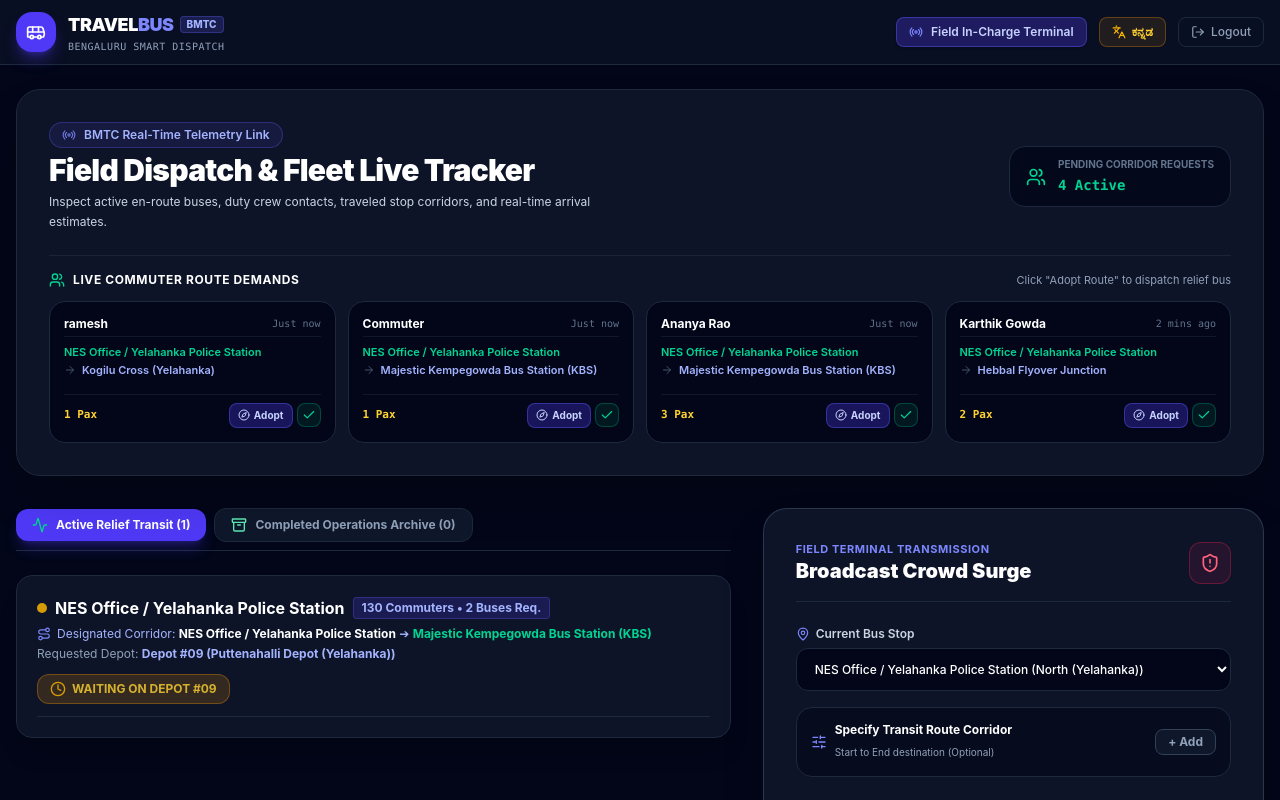
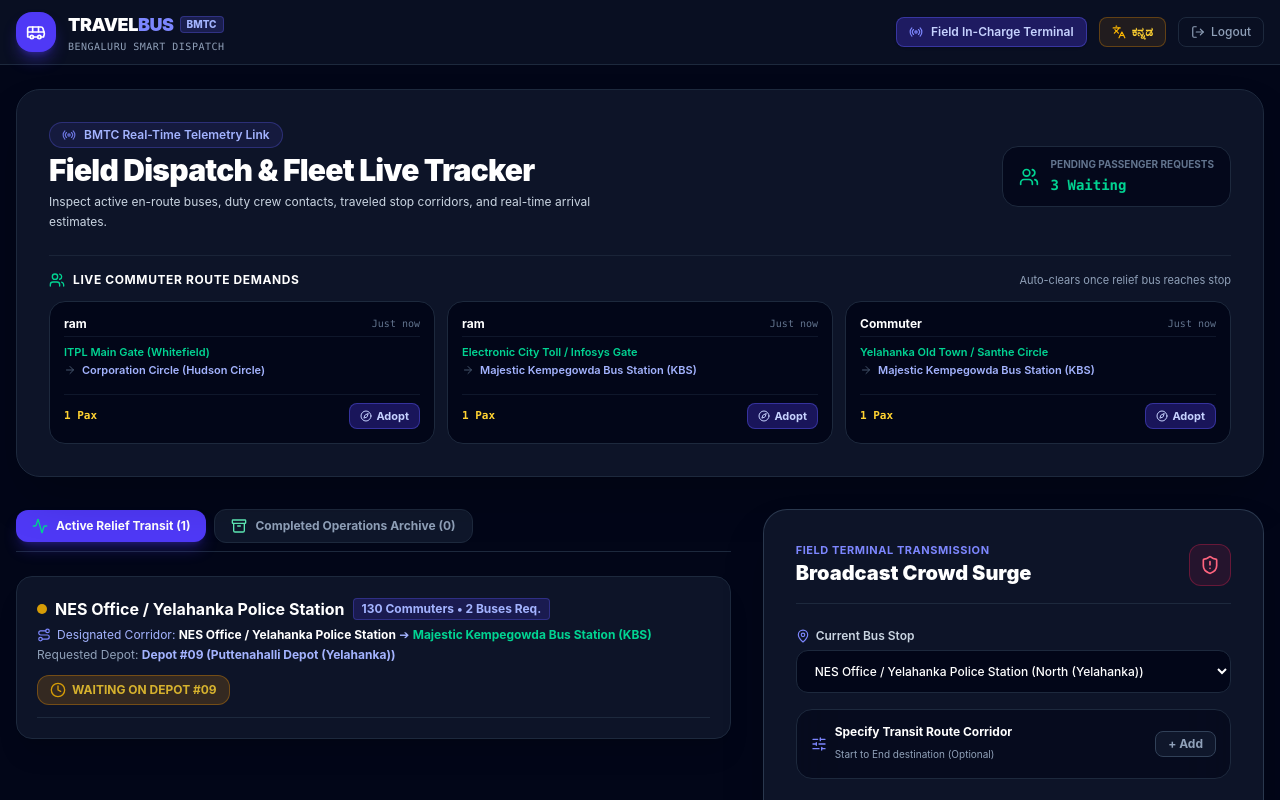
Before and after one commit to nagashayan07/smart-bus-dispatch, a React (Vite) app: page /reporter in a window 1280 px wide. Shown: the top 800 px of the page. Built offline with nearby package versions, Linux system fonts and the light colour scheme.

Commit message:
Automate passenger request clearance upon bus arrival and remove manual tick buttons

```diff
--- a/src/context/DispatchContext.jsx
+++ b/src/context/DispatchContext.jsx
@@ -4,6 +4,7 @@ const DispatchContext = createContext();
 
 export function DispatchProvider({ children }) {
   const [userRole, setUserRole] = useState(() => localStorage.getItem('bmtc_role') || 'reporter');
+
   const [alerts, setAlerts] = useState(() => {
     const saved = localStorage.getItem('bmtc_alerts');
     if (saved) {
@@ -38,39 +39,30 @@ export function DispatchProvider({ children }) {
     return [
       {
         id: 'pax-req-1',
-        passengerName: 'ramesh',
-        origin: 'NES Office / Yelahanka Police Station',
-        destination: 'Kogilu Cross (Yelahanka)',
+        passengerName: 'ram',
+        origin: 'ITPL Main Gate (Whitefield)',
+        destination: 'Corporation Circle (Hudson Circle)',
         groupCount: 1,
-        status: 'Queued',
+        status: 'Pending',
         time: 'Just now'
       },
       {
         id: 'pax-req-2',
-        passengerName: 'Commuter',
-        origin: 'NES Office / Yelahanka Police Station',
+        passengerName: 'ram',
+        origin: 'Electronic City Toll / Infosys Gate',
         destination: 'Majestic Kempegowda Bus Station (KBS)',
         groupCount: 1,
-        status: 'Queued',
+        status: 'Pending',
         time: 'Just now'
       },
       {
         id: 'pax-req-3',
-        passengerName: 'Ananya Rao',
-        origin: 'NES Office / Yelahanka Police Station',
+        passengerName: 'Commuter',
+        origin: 'Yelahanka Old Town / Santhe Circle',
         destination: 'Majestic Kempegowda Bus Station (KBS)',
-        groupCount: 3,
-        status: 'Queued',
+        groupCount: 1,
+        status: 'Pending',
         time: 'Just now'
-      },
-      {
-        id: 'pax-req-4',
-        passengerName: 'Karthik Gowda',
-        origin: 'NES Office / Yelahanka Police Station',
-        destination: 'Hebbal Flyover Junction',
-        groupCount: 2,
-        status: 'Queued',
-        time: '2 mins ago'
       }
     ];
   });
@@ -100,20 +92,6 @@ export function DispatchProvider({ children }) {
       status: 'Pending',
       timestamp: new Date().toLocaleTimeString([], { hour: '2-digit', minute: '2-digit' }),
     };
-
-    // If an alert is created for a corridor, automatically clear passenger requests matching that stop/corridor
-    setPassengerRequests((prev) =>
-      prev.filter((req) => {
-        if (alertData.customRoute) {
-          const matchesRoute =
-            req.origin === alertData.customRoute.origin &&
-            req.destination === alertData.customRoute.destination;
-          return !matchesRoute;
-        }
-        return req.origin !== alertData.stopLocation;
-      })
-    );
-
     setAlerts((prev) => [newAlert, ...prev]);
   };
 
@@ -121,10 +99,6 @@ export function DispatchProvider({ children }) {
     setAlerts((prev) =>
       prev.map((a) => {
         if ((a.id || a._id) === alertId) {
-          // Clear matching requests at this stop upon dispatch
-          setPassengerRequests((pax) =>
-            pax.filter((req) => req.origin !== a.stopLocation)
-          );
           return {
             ...a,
             status: 'Dispatched',
@@ -136,14 +110,19 @@ export function DispatchProvider({ children }) {
     );
   };
 
+  // AUTOMATED CLEARANCE: When a trip is completed at the destination or stop,
+  // matching passenger requests automatically transition to "Completed"
   const markTripCompleted = (alertId) => {
+    let completedStop = null;
+    let completedRoute = null;
+    let busPlate = null;
+
     setAlerts((prev) =>
       prev.map((a) => {
         if ((a.id || a._id) === alertId) {
-          // Clear any remaining requests for this stop
-          setPassengerRequests((pax) =>
-            pax.filter((req) => req.origin !== a.stopLocation)
-          );
+          completedStop = a.stopLocation;
+          completedRoute = a.customRoute;
+          busPlate = a.assignedBus;
           return {
             ...a,
             status: 'Completed',
@@ -153,20 +132,36 @@ export function DispatchProvider({ children }) {
         return a;
       })
     );
+
+    // Automatically transition matching passenger requests from Pending -> Completed
+    if (completedStop || completedRoute) {
+      setPassengerRequests((prev) =>
+        prev.map((req) => {
+          const matchesStop = completedStop && (req.origin.includes(completedStop) || completedStop.includes(req.origin));
+          const matchesCorridor = completedRoute && req.origin === completedRoute.origin;
+
+          if (matchesStop || matchesCorridor) {
+            return {
+              ...req,
+              status: 'Completed',
+              clearedByBus: busPlate || 'BMTC Relief Fleet',
+              completedAt: new Date().toLocaleTimeString([], { hour: '2-digit', minute: '2-digit' })
+            };
+          }
+          return req;
+        })
+      );
+    }
   };
 
   const addPassengerRequest = (requestData) => {
     const newReq = {
       ...requestData,
       id: 'pax-req-' + Date.now(),
-      status: 'Queued',
+      status: 'Pending',
       time: 'Just now'
     };
     setPassengerRequests((prev) => [newReq, ...prev]);
-  };
-
-  const clearPassengerRequest = (requestId) => {
-    setPassengerRequests((prev) => prev.filter((r) => r.id !== requestId));
   };
 
   return (
@@ -180,8 +175,7 @@ export function DispatchProvider({ children }) {
         acceptAlert,
         markTripCompleted,
         passengerRequests,
-        addPassengerRequest,
-        clearPassengerRequest
+        addPassengerRequest
       }}
     >
       {children}
--- a/src/pages/ReporterView.jsx
+++ b/src/pages/ReporterView.jsx
@@ -24,8 +24,7 @@ import {
   ArrowRight,
   Users,
   Compass,
-  AlertTriangle,
-  Check
+  AlertTriangle
 } from 'lucide-react';
 
 function calculateDistanceKm(lat1, lon1, lat2, lon2) {
@@ -45,7 +44,7 @@ function calculateDistanceKm(lat1, lon1, lat2, lon2) {
 const COMMUTERS_PER_BUS = 65;
 
 export default function ReporterView() {
-  const { alerts, createAlert, markTripCompleted, passengerRequests, clearPassengerRequest } = useDispatch();
+  const { alerts, createAlert, markTripCompleted, passengerRequests } = useDispatch();
   const { t, lang } = useLanguage();
 
   const [selectedStopId, setSelectedStopId] = useState('s_nes');
@@ -58,6 +57,10 @@ export default function ReporterView() {
   const [showCustomRoute, setShowCustomRoute] = useState(false);
   const [customOriginId, setCustomOriginId] = useState('s_nes');
   const [customDestinationId, setCustomDestinationId] = useState('s1');
+
+  // Segregate pending vs completed passenger requests automatically
+  const pendingPassengerDemands = passengerRequests.filter((r) => r.status !== 'Completed');
+  const completedPassengerDemands = passengerRequests.filter((r) => r.status === 'Completed');
 
   const currentStop = useMemo(
     () => ALL_BANGALORE_STOPS.find((s) => s.id === selectedStopId) || ALL_BANGALORE_STOPS[0],
@@ -139,7 +142,7 @@ export default function ReporterView() {
 
   return (
     <div className="space-y-8 max-w-7xl mx-auto pb-12">
-      {/* HEADER & COMMUTER DEMANDS */}
+      {/* HEADER & PENDING COMMUTER DEMANDS */}
       <div className="bg-slate-900/90 border border-slate-800 rounded-3xl p-6 md:p-8 shadow-2xl backdrop-blur space-y-6">
         <div className="flex flex-col md:flex-row md:items-center justify-between gap-4">
           <div className="space-y-1">
@@ -155,16 +158,16 @@ export default function ReporterView() {
             <Users className="w-5 h-5 text-emerald-400" />
             <div>
               <span className="text-[10px] uppercase font-bold text-slate-500 block">
-                {lang === 'kn' ? 'ಪ್ರಯಾಣಿಕರ ಬಾಕಿ ಬೇಡಿಕೆಗಳು' : 'Pending Corridor Requests'}
+                {lang === 'kn' ? 'ಬಾಕಿ ಇರುವ ಪ್ರಯಾಣಿಕರ ಬೇಡಿಕೆಗಳು' : 'Pending Passenger Requests'}
               </span>
               <span className="text-sm font-black text-emerald-400 font-mono">
-                {passengerRequests.length} {lang === 'kn' ? 'ಬಾಕಿ ಇವೆ' : 'Active'}
+                {pendingPassengerDemands.length} {lang === 'kn' ? 'ಬಾಕಿ ಇವೆ' : 'Waiting'}
               </span>
             </div>
           </div>
         </div>
 
-        {/* COMMUTER DEMAND QUEUE */}
+        {/* COMMUTER DEMAND QUEUE: ONLY SHOWS ACTIVE/PENDING DEMANDS */}
         <div className="pt-4 border-t border-slate-800/80 space-y-3">
           <div className="flex items-center justify-between">
             <div className="flex items-center gap-2">
@@ -173,38 +176,37 @@ export default function ReporterView() {
                 {lang === 'kn' ? 'ಪ್ರಯಾಣಿಕರ ಲೈವ್ ಪ್ರಯಾಣ ಬೇಡಿಕೆಗಳು' : 'Live Commuter Route Demands'}
               </h3>
             </div>
-            {passengerRequests.length > 0 && (
+            {pendingPassengerDemands.length > 0 && (
               <span className="text-[11px] text-slate-400">
-                {lang === 'kn' ? 'ಮಾರ್ಗ ಆಯ್ಕೆ ಮಾಡಲು "ಅಳವಡಿಸಿ" ಕ್ಲಿಕ್ ಮಾಡಿ' : 'Click "Adopt Route" to dispatch relief bus'}
+                {lang === 'kn' ? 'ಬಸ್ ನಿಲ್ದಾಣ ತಲುಪಿದಾಗ ಸ್ವಯಂಚಾಲಿತವಾಗಿ ತೆರವುಗೊಳ್ಳುತ್ತದೆ' : 'Auto-clears once relief bus reaches stop'}
               </span>
             )}
           </div>
 
-          {/* If No Passenger Requests are pending */}
-          {passengerRequests.length === 0 ? (
+          {pendingPassengerDemands.length === 0 ? (
             <div className="bg-slate-950/70 border border-dashed border-emerald-500/30 rounded-2xl p-6 text-center space-y-2">
               <CheckCircle2 className="w-7 h-7 text-emerald-400 mx-auto" />
               <div className="text-xs font-bold text-white">
                 {lang === 'kn'
-                  ? 'ಯಾವುದೇ ಬಾಕಿ ಬೇಡಿಕೆಗಳಿಲ್ಲ — ಎಲ್ಲಾ ಪ್ರಯಾಣಿಕರ ಬೇಡಿಕೆಗಳಿಗೆ ಬಸ್‌ಗಳನ್ನು ಕಳುಹಿಸಲಾಗಿದೆ!'
-                  : 'All Passenger Requests Cleared — Relief Buses Dispatched to Stops!'}
+                  ? 'ಯಾವುದೇ ಬಾಕಿ ಬೇಡಿಕೆಗಳಿಲ್ಲ — ಎಲ್ಲಾ ಪ್ರಯಾಣಿಕರ ಬೇಡಿಕೆಗಳಿಗೆ ಬಸ್‌ಗಳು ತಲುಪಿವೆ!'
+                  : 'All Passenger Requests Cleared — Relief Buses Reached Stops!'}
               </div>
               <p className="text-[11px] text-slate-400 max-w-md mx-auto">
                 {lang === 'kn'
-                  ? 'ಪ್ರಯಾಣಿಕರು ಹೊಸ ಮಾರ್ಗವನ್ನು ಕೋರಿದ ತಕ್ಷಣ ಇಲ್ಲಿ ಲೈವ್ ಆಗಿ ಕಾಣಿಸುತ್ತದೆ.'
-                  : 'As soon as commuters at stops request new pickup corridors, they will appear here.'}
+                  ? 'ಯಾವುದಾದರೂ ಪ್ರಯಾಣಿಕರು ಹೊಸ ಮಾರ್ಗವನ್ನು ಕೋರಿದಾಗ ಮಾತ್ರ ಇಲ್ಲಿ ಕಾಣಿಸುತ್ತದೆ.'
+                  : 'When passengers submit new travel requests, they will automatically appear here until served.'}
               </p>
             </div>
           ) : (
-            <div className="grid grid-cols-1 md:grid-cols-2 lg:grid-cols-4 gap-3">
-              {passengerRequests.map((req) => (
+            <div className="grid grid-cols-1 md:grid-cols-2 lg:grid-cols-3 gap-3">
+              {pendingPassengerDemands.map((req) => (
                 <div
                   key={req.id}
                   className="bg-slate-950 border border-slate-800 hover:border-slate-700 p-3.5 rounded-2xl space-y-2 transition flex flex-col justify-between"
                 >
                   <div>
                     <div className="flex items-center justify-between text-xs pb-1 border-b border-slate-900">
-                      <span className="font-bold text-white truncate max-w-[100px]">{req.passengerName}</span>
+                      <span className="font-bold text-white truncate max-w-[120px]">{req.passengerName}</span>
                       <span className="text-[10px] text-slate-500 font-mono">{req.time}</span>
                     </div>
 
@@ -219,29 +221,19 @@ export default function ReporterView() {
                     </div>
                   </div>
 
-                  <div className="pt-2 mt-2 border-t border-slate-900 flex items-center justify-between gap-1">
+                  <div className="pt-2 mt-2 border-t border-slate-900 flex items-center justify-between">
                     <span className="text-[11px] text-amber-300 font-mono font-bold">
                       {req.groupCount} Pax
                     </span>
 
-                    <div className="flex items-center gap-1">
                     <button
                       onClick={() => handleAdoptPassengerRoute(req)}
                       title="Adopt this route into dispatch form"
-                        className="px-2 py-1 rounded-lg bg-indigo-600/30 hover:bg-indigo-600 border border-indigo-500/40 text-indigo-200 hover:text-white text-[10px] font-bold transition flex items-center gap-1"
+                      className="px-2.5 py-1 rounded-lg bg-indigo-600/30 hover:bg-indigo-600 border border-indigo-500/40 text-indigo-200 hover:text-white text-[11px] font-bold transition flex items-center gap-1"
                     >
                       <Compass className="w-3 h-3" />
                       <span>{lang === 'kn' ? 'ಅಳವಡಿಸಿ' : 'Adopt'}</span>
                     </button>
-
-                      <button
-                        onClick={() => clearPassengerRequest(req.id)}
-                        title="Clear request manually (bus reached stop)"
-                        className="p-1 rounded-lg bg-emerald-500/10 hover:bg-emerald-500/30 text-emerald-400 border border-emerald-500/30 transition"
-                      >
-                        <Check className="w-3.5 h-3.5" />
-                      </button>
-                    </div>
                   </div>
                 </div>
               ))}
@@ -409,15 +401,22 @@ export default function ReporterView() {
             </div>
           )}
 
+          {/* COMPLETED ARCHIVE: SHOWS COMPLETED BUS MISSIONS AND SERVED PASSENGERS */}
           {activeTab === 'completed' && (
-            <div className="space-y-4">
+            <div className="space-y-6">
+              {/* Completed Bus Dispatches */}
+              <div className="space-y-3">
+                <span className="text-xs font-bold text-slate-400 uppercase tracking-wider block">
+                  {lang === 'kn' ? 'ಪೂರ್ಣಗೊಂಡ ಪರಿಹಾರ ಕಾರ್ಯಾಚರಣೆಗಳು' : 'Fulfilled Bus Missions'} ({completedAlerts.length})
+                </span>
+
                 {completedAlerts.length === 0 ? (
-                <div className="bg-slate-900/60 border border-dashed border-slate-800 rounded-2xl p-8 text-center text-slate-500 text-xs">
-                  {lang === 'kn' ? 'ಪೂರ್ಣಗೊಂಡ ಯಾವುದೇ ಸೇವೆಗಳಿಲ್ಲ.' : 'No completed relief tasks archived yet.'}
+                  <div className="bg-slate-900/60 border border-dashed border-slate-800 rounded-2xl p-6 text-center text-slate-500 text-xs">
+                    {lang === 'kn' ? 'ಯಾವುದೇ ಪೂರ್ಣಗೊಂಡ ಸೇವೆಗಳಿಲ್ಲ.' : 'No completed relief tasks archived yet.'}
                   </div>
                 ) : (
                   completedAlerts.map((completed) => (
-                  <div key={completed.id || completed._id} className="bg-slate-900/80 border border-slate-800 rounded-2xl p-5 space-y-4">
+                    <div key={completed.id || completed._id} className="bg-slate-900/80 border border-slate-800 rounded-2xl p-5 space-y-3">
                       <div className="flex flex-wrap items-center justify-between gap-2 border-b border-slate-800 pb-3">
                         <div>
                           <div className="flex items-center gap-2">
@@ -436,25 +435,25 @@ export default function ReporterView() {
                       </div>
 
                       <div className="grid grid-cols-2 sm:grid-cols-4 gap-3 text-xs">
-                      <div className="bg-slate-950 p-3 rounded-xl border border-slate-800">
+                        <div className="bg-slate-950 p-2.5 rounded-xl border border-slate-800">
                           <span className="text-[10px] text-slate-500 font-bold block">{t.busVehicle}</span>
                           <span className="font-mono text-emerald-300 font-bold truncate block mt-0.5">
                             {completed.assignedBus}
                           </span>
                         </div>
-                      <div className="bg-slate-950 p-3 rounded-xl border border-slate-800">
+                        <div className="bg-slate-950 p-2.5 rounded-xl border border-slate-800">
                           <span className="text-[10px] text-slate-500 font-bold block">{t.dutyPilot}</span>
                           <span className="text-slate-100 font-semibold truncate block mt-0.5">
                             {completed.driverName}
                           </span>
                         </div>
-                      <div className="bg-slate-950 p-3 rounded-xl border border-slate-800">
+                        <div className="bg-slate-950 p-2.5 rounded-xl border border-slate-800">
                           <span className="text-[10px] text-slate-500 font-bold block">{t.driverMobile}</span>
                           <span className="text-slate-300 font-mono truncate block mt-0.5">
                             {completed.driverPhone}
                           </span>
                         </div>
-                      <div className="bg-slate-950 p-3 rounded-xl border border-slate-800">
+                        <div className="bg-slate-950 p-2.5 rounded-xl border border-slate-800">
                           <span className="text-[10px] text-slate-500 font-bold block">{lang === 'kn' ? 'ಪೂರ್ಣಗೊಂಡ ಸಮಯ' : 'Completed At'}</span>
                           <span className="text-emerald-400 font-mono block mt-0.5">
                             {completed.completedAt || 'Recently'}
@@ -463,6 +462,33 @@ export default function ReporterView() {
                       </div>
                     </div>
                   ))
+                )}
+              </div>
+
+              {/* Automatically Fulfilled Passenger Demands */}
+              {completedPassengerDemands.length > 0 && (
+                <div className="space-y-3 pt-3 border-t border-slate-800">
+                  <span className="text-xs font-bold text-emerald-400 uppercase tracking-wider block">
+                    {lang === 'kn' ? 'ಸ್ವಯಂಚಾಲಿತವಾಗಿ ತೆರವುಗೊಳಿಸಲಾದ ಪ್ರಯಾಣಿಕರ ಕೋರಿಕೆಗಳು' : 'Auto-Fulfilled Commuter Requests'} ({completedPassengerDemands.length})
+                  </span>
+
+                  <div className="grid grid-cols-1 sm:grid-cols-2 gap-3">
+                    {completedPassengerDemands.map((pax) => (
+                      <div key={pax.id} className="bg-slate-950 border border-emerald-500/30 p-3 rounded-xl space-y-1 text-xs">
+                        <div className="flex items-center justify-between text-slate-300">
+                          <span className="font-bold text-white">{pax.passengerName}</span>
+                          <span className="text-[10px] text-emerald-400 font-bold">Fulfilled</span>
+                        </div>
+                        <div className="text-[11px] text-slate-400">
+                          {pax.origin} ➔ {pax.destination} ({pax.groupCount} Pax)
+                        </div>
+                        <div className="text-[10px] text-slate-500 font-mono">
+                          Cleared by: {pax.clearedByBus} @ {pax.completedAt}
+                        </div>
+                      </div>
+                    ))}
+                  </div>
+                </div>
               )}
             </div>
           )}
@@ -484,7 +510,6 @@ export default function ReporterView() {
             </div>
 
             <form onSubmit={handleSubmit} className="space-y-4">
-              {/* Surge Stop */}
               <div className="space-y-1.5">
                 <label className="text-xs font-semibold text-slate-300 flex items-center gap-1.5">
                   <MapPin className="w-3.5 h-3.5 text-indigo-400" /> {t.currentStop}
@@ -505,7 +530,7 @@ export default function ReporterView() {
                 </select>
               </div>
 
-              {/* OPTIONAL ROUTE CORRIDOR SELECTION */}
+              {/* Optional Corridor Selector */}
               <div className="bg-slate-950/60 border border-slate-800 rounded-2xl p-3.5 space-y-3">
                 <div className="flex items-center justify-between">
                   <div className="flex items-center gap-2">
```
Lines whose indentation alone changed are shown as unchanged.
